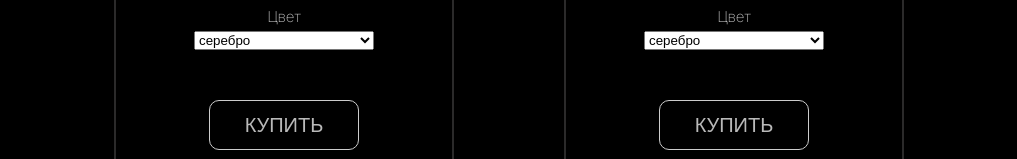
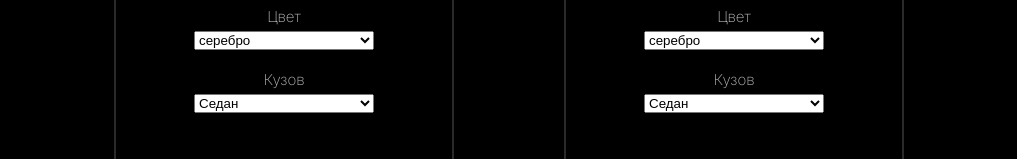
Before and after one commit to Gagarin-One/tep, a Next.js app: page /products in a window 1280 px wide. Shown: the part 641-800 px from the top of the page, without its empty margins (131-1148 px from the left). Built offline with nearby package versions, Linux system fonts and the light colour scheme.

Commit message:
fix bugs

```diff
--- a/src/app/layout.js
+++ b/src/app/layout.js
@@ -6,6 +6,13 @@ import Image from "next/image";
 
 const inter = Inter({ subsets: ["latin"] });
 
+export const metadata = {
+  title: 'Зимний портативный гараж',
+  description: 'Купите зимний портативный гараж для надежной защиты вашего автомобиля от снега и холода. Удобные и практичные решения для хранения.',
+  keywords: ['зимний гараж', 'портативный гараж', 'гараж для зимы', 'складной гараж', 'тёплый гараж', 'тёплый чехол', 'чехол для автомобиля' ,'зимний чехол', 'складной гараж'],
+  alternates: {
+    canonical: '/'}
+}
 export default function RootLayout({ children }) {
   return (
     <html lang="en">
--- a/src/app/products/form.js
+++ b/src/app/products/form.js
@@ -32,7 +32,7 @@ const ContactForm = ({ size, modelType, color, setPopup, setFinishPopup }) => {
           headers: {
             'Content-Type': 'application/json',
           },
-          body: JSON.stringify({ name, phoneNumber, size, modelType, color, }),
+          body: JSON.stringify({ name, phoneNumber, size, modelType, color, carBody}),
         });
 
         if (!response.ok) {
--- a/src/app/products/page.js
+++ b/src/app/products/page.js
@@ -13,6 +13,7 @@ export default function Page() {
       size: ['4,0', '4,2', '4,4', '4,6', '4,7', 'ваш размер- (под заказ)'],
       desc: 'Утепленный тент-чехол 300 гр/м',
       color: ['серебро'],
+      carBody: ['Седан', 'Хэтчбек', 'Минивен', 'Кроссовер'],
       img: "/images/IMG_4557.png",
       imgWidth: 280,
       imgHeight: 230
@@ -22,6 +23,7 @@ export default function Page() {
       size: ['4,0', '4,2', '4,4', '4,6', '4,7', 'ваш размер- (под заказ)'],
       desc: 'Утепленный тент-чехол 350 гр/м',
       color: ['серебро'],
+      carBody: ['Седан', 'Хэтчбек', 'Минивен', 'Кроссовер'],
       img: "/images/IMG_4557.png",
       imgWidth: 280,
       imgHeight: 230
@@ -31,6 +33,7 @@ export default function Page() {
       size: ['4,0', '4,2', '4,4', '4,6', '4,7', 'ваш размер- (под заказ)'],
       desc: 'Утепленный тент-чехол 300 гр/м',
       color: ['камуфляж'],
+      carBody: ['Седан', 'Хэтчбек', 'Минивен', 'Кроссовер'],
       img: "/images/2.png",
       imgWidth: 300,
       imgHeight: 200
@@ -65,6 +68,13 @@ export default function Page() {
     'Утепленные гаражные шторы': 'серебро',
   })
 
+  let [selectedCarBody, setSelectedCarBody] = useState({
+    'Тепло-Стандарт': 'Седан',
+    'Тепло-Премиум': 'Седан',
+    'Тепло-Камуфляж': 'Седан',
+    'Утепленные гаражные шторы': '',
+  })
+
   const handleSizeChange = (event) => {
     const { name, value } = event.target;
     setSelectedProductSize((prev) => ({
@@ -84,22 +94,24 @@ export default function Page() {
 
   };
 
+  const handleCarBodyChange = (event) => {
+    const { name, value } = event.target;
+    setSelectedCarBody((prev) => ({
+      ...prev,
+      [name]: value
+
+    }));
+
+  };
+
   let openPopup = (currentProduct) => {
     setPopup(!popup)
     setCurrentPopup(currentProduct)
   }
 
-  useEffect(() => {
-    console.log(selectedProductColor);
-  }, [selectedProductColor]);
 
   return <div>
-    <Head>
-        <title>Магазин - Зимний портативный гараж</title>
-        <meta name="description" content="Магазин зимних портативных гаражей" />
-        <meta name="keywords" content="зимний гараж, портативный гараж, защита автомобиля, гараж для зимы, складной гараж, тёплый гараж" />
-        <meta name="robots" content="index, follow" />
-      </Head>
+
     <div>
       {
         <div>{
@@ -137,6 +149,14 @@ export default function Page() {
                   <h3>Размер:</h3>
                   <p>{selectedProductSize[currentPopup.name]}</p>
                 </div>
+                {
+                  currentPopup.name !== 'Утепленные гаражные шторы' && <div className={styles.orderParams}>
+                  <h3>Кузов:</h3>
+                  <p>{selectedCarBody[currentPopup.name]}</p>
+                </div>
+
+                }
+
 
               </div>
 
@@ -194,6 +214,25 @@ export default function Page() {
                 )
               }
             </select>
+            {
+              product.name !== 'Утепленные гаражные шторы' && <h4>Кузов</h4>
+            }
+
+            {product.name !== 'Утепленные гаражные шторы' && <select
+              name={product.name}
+              value={selectedCarBody[product.name]}
+              onChange={handleCarBodyChange}
+              className={styles.option}
+            >
+              {
+                product.carBody.map((carBody) =>
+                  <option key={carBody} value={carBody} >{carBody}</option>
+                )
+              }
+            </select>
+
+            }
+
             <button onClick={() => openPopup(product)}>КУПИТЬ</button>
           </div>
         </div>
--- a/src/app/products/page.module.css
+++ b/src/app/products/page.module.css
@@ -27,7 +27,7 @@ margin-top: 50px
   margin:10px;
   background-color:rgb(0, 0, 0);
   border-radius:10px;
-  height: 600px;
+  height: 650px;
   border: 2px solid rgb(43, 42, 42)
 }
 .product img{
@@ -65,7 +65,7 @@ color:rgb(183, 183, 183);
 border-radius:15px;
 max-width: 800px;
 min-height:300px;
-
+max-height:620px;
 display:flex;
 flex-direction:column;
 position: absolute;
@@ -75,7 +75,7 @@ left: 0;
 right: 0;
 text-align: center;
 box-shadow: 0px 0px 30px rgba(0, 0, 0, 0.5);
-
+overflow: scroll;
 }
 .popup{
   display: flex;
@@ -85,6 +85,7 @@ box-shadow: 0px 0px 30px rgba(0, 0, 0, 0.5);
 justify-content: space-around;
 padding-bottom: 20px;
 border-bottom:1px solid rgb(163, 163, 163);
+
 }
 .popup .order{
   display:flex;
```
Also changed, not shown: src/app/contacts/page.js (+1 -6 lines), src/app/opt/page.js (+1 -6 lines), src/app/page.js (+5 -7 lines). Lines whose indentation alone changed are shown as unchanged.
